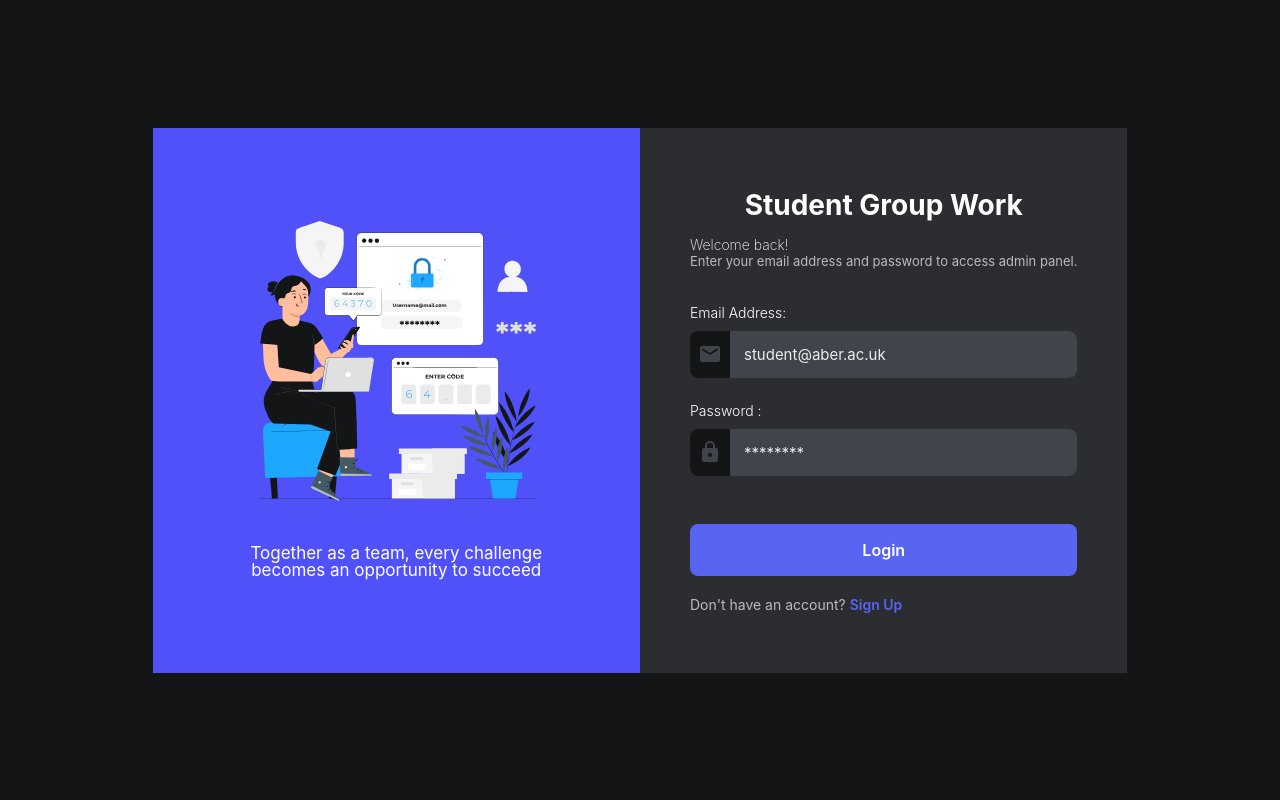
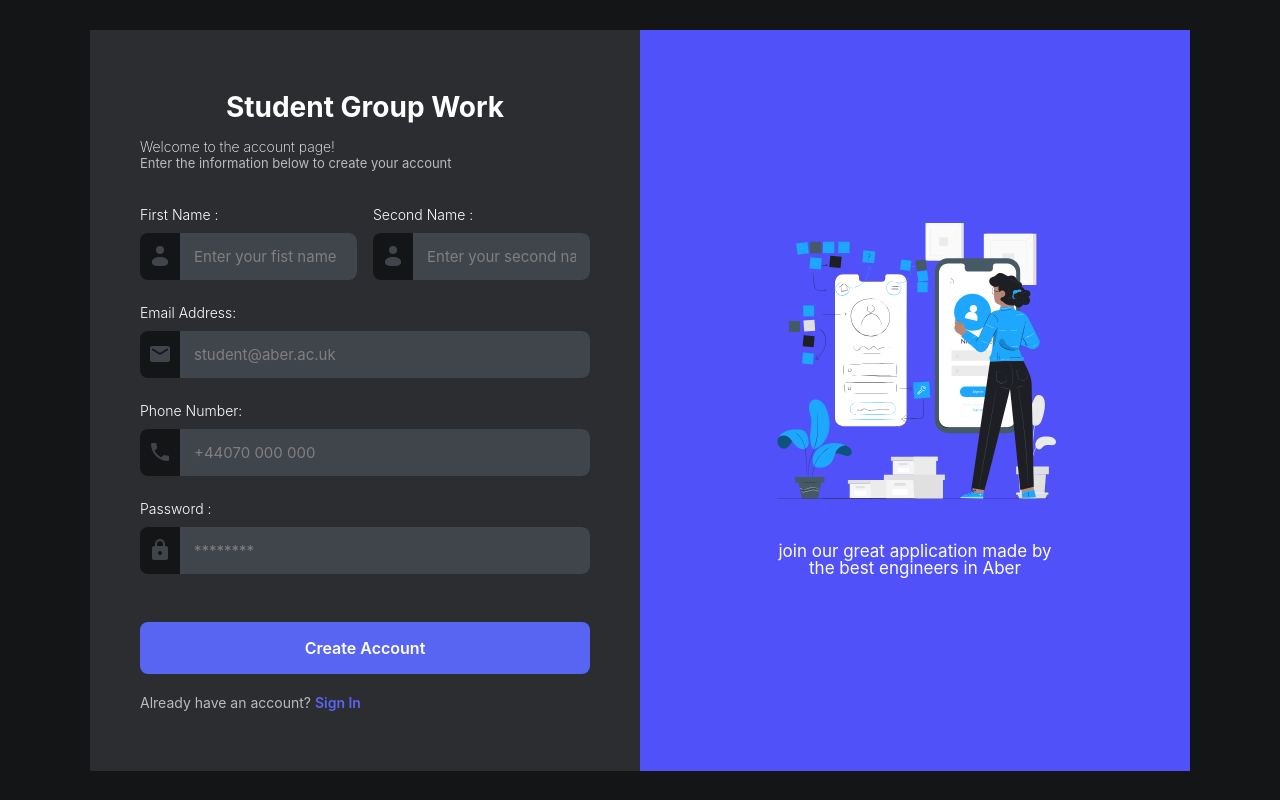
Before and after one commit to iaifrns/agile_group_work_frontend, a React (Vite) app: page / in a window 1280 px wide. Built offline with nearby package versions, Linux system fonts and the light colour scheme.

Commit message:
finished the registration

```diff
--- a/src/App.jsx
+++ b/src/App.jsx
@@ -1,12 +1,11 @@
 import Login from "./authentification/login"
+import Registration from "./authentification/registration"
 
 
 function App() {
-
-  const list = Array(10).fill(1)
   return (
     <>
-      <Login/>
+      <Registration/>
     </>
   )
 }
--- /dev/null
+++ b/src/assets/icons/person.jsx
@@ -0,0 +1,20 @@
+
+const Person = ({ color }) => {
+  return (
+    <svg
+      xmlns="http://www.w3.org/2000/svg"
+      width="24"
+      height="24"
+      viewBox="0 0 24 24"
+      color={!color ? "#40444b" : color}
+    >
+      <circle cx="12" cy="6" r="4" fill="currentColor" />
+      <path
+        fill="currentColor"
+        d="M20 17.5c0 2.485 0 4.5-8 4.5s-8-2.015-8-4.5S7.582 13 12 13s8 2.015 8 4.5"
+      />
+    </svg>
+  );
+};
+
+export default Person;
--- /dev/null
+++ b/src/assets/icons/phone.jsx
@@ -0,0 +1,20 @@
+import React from "react";
+
+const Phone = ({ color }) => {
+  return (
+    <svg
+      xmlns="http://www.w3.org/2000/svg"
+      width="24"
+      height="24"
+      viewBox="0 0 24 24"
+      color={!color ? "#40444b" : color}
+    >
+      <path
+        fill="currentColor"
+        d="M6.62 10.79c1.44 2.83 3.76 5.15 6.59 6.59l2.2-2.2c.28-.28.67-.36 1.02-.25c1.12.37 2.32.57 3.57.57a1 1 0 0 1 1 1V20a1 1 0 0 1-1 1A17 17 0 0 1 3 4a1 1 0 0 1 1-1h3.5a1 1 0 0 1 1 1c0 1.25.2 2.45.57 3.57c.11.35.03.74-.25 1.02z"
+      />
+    </svg>
+  );
+};
+
+export default Phone;
--- a/src/authentification/Login.jsx
+++ b/src/authentification/Login.jsx
@@ -31,6 +31,7 @@ const Login = () => {
             Icon={Mail}
             label={"Email Address:"}
             placeholder={"student@aber.ac.uk"}
+            type={'email'}
           />
 
           <CustomInputPassword
--- /dev/null
+++ b/src/authentification/Registration.jsx
@@ -0,0 +1,71 @@
+import "./login.css";
+import pana from "../assets/pana1.svg";
+import Mail from "../assets/icons/mail";
+import CustomInput, { CustomInputPassword } from "./components/input";
+import PasswordIcon from "../assets/icons/password";
+import { CustomButton } from "./components/button";
+import Person from "../assets/icons/person";
+import Phone from "../assets/icons/phone";
+
+const Registration = () => {
+  return (
+    <div class="container">
+      <div class="right-side">
+        <h2>Student Group Work</h2>
+        <p class="h1">Welcome to the account page!</p>
+        <p class="subtitle">
+          Enter the information below to create your account
+        </p>
+
+        <form id="loginForm">
+          <div className="name">
+            <CustomInput
+              Icon={Person}
+              label={"First Name :"}
+              placeholder={"Enter your fist name"}
+            />
+            <CustomInput
+              Icon={Person}
+              label={"Second Name :"}
+              placeholder={"Enter your second name"}
+            />
+          </div>
+          <CustomInput
+            Icon={Mail}
+            label={"Email Address:"}
+            placeholder={"student@aber.ac.uk"}
+            type={'email'}
+          />
+
+          <CustomInput
+            Icon={Phone}
+            label={"Phone Number:"}
+            placeholder={"+44070 000 000"}
+          />
+
+          <CustomInputPassword
+            Icon={PasswordIcon}
+            label={"Password :"}
+            placeholder={"********"}
+          />
+
+          <CustomButton text={"Create Account"} />
+        </form>
+
+        <div class="signup-link">
+          Already have an account? <a href="create_account.html">Sign In</a>
+        </div>
+      </div>
+      <div class="left-side">
+        <div class="illustration">
+          <img src={pana} alt="Security Illustration" />
+        </div>
+        <h1>
+          join our great application made by <br /> the best engineers in Aber
+        </h1>
+      </div>
+    </div>
+  );
+};
+
+export default Registration;
--- a/src/authentification/components/input.jsx
+++ b/src/authentification/components/input.jsx
@@ -1,6 +1,6 @@
 import "../login.css";
 
-const CustomInput = ({ Icon, label, placeholder }) => {
+const CustomInput = ({ Icon, label, placeholder, type }) => {
   return (
     <div class="form-group">
       <label for="email">{label}</label>
@@ -9,7 +9,7 @@ const CustomInput = ({ Icon, label, placeholder }) => {
           <Icon />
         </span>
         <input
-          type="email"
+          type= {(type) ? type: 'text'}
           id="email"
           placeholder={placeholder}
           required
--- a/src/authentification/login.css
+++ b/src/authentification/login.css
@@ -122,6 +122,11 @@ label {
   opacity: 0.6;
 }
 
+.name {
+    display: flex;
+    gap: 16px;
+}
+
 input {
   width: 100%;
   padding: 14px;
@@ -135,7 +140,7 @@ input {
 }
 
 input::placeholder {
-  color: #ececec;
+  color: #817f7f;
 }
 
 input:focus {
```
Also changed, not shown: src/authentification/ProfilePage.jsx (added, +11 -0 lines), src/assets/pana1.svg (added).
